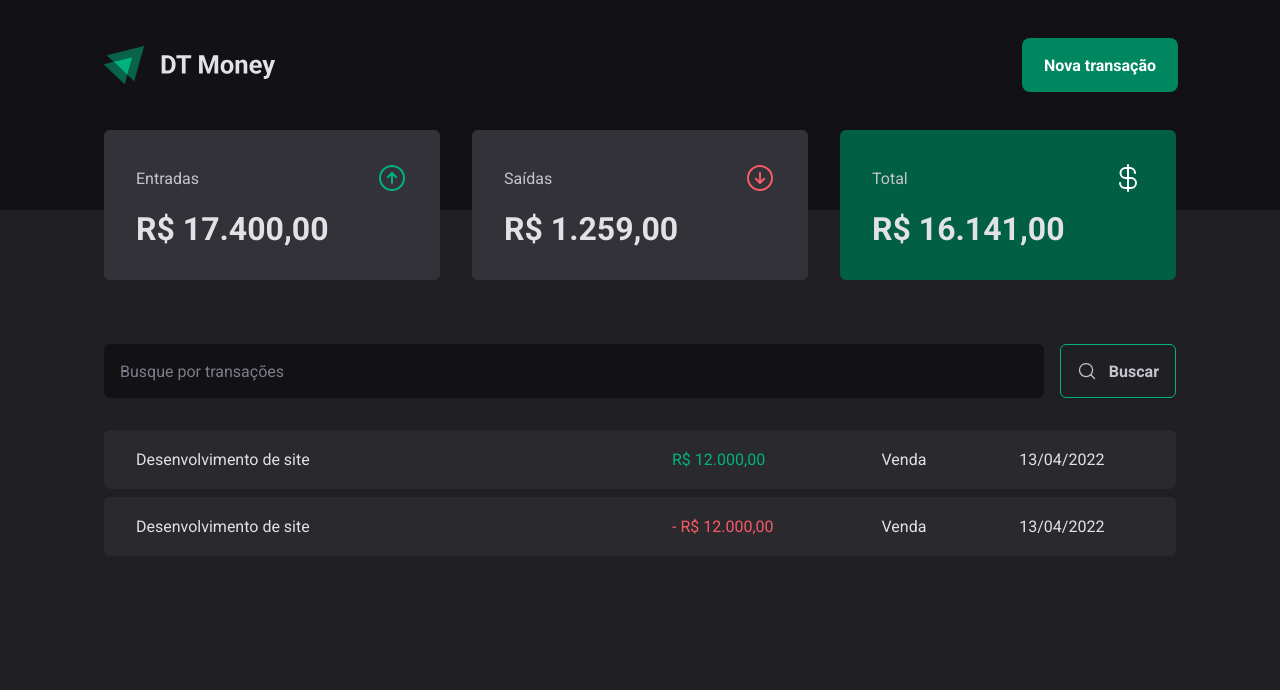
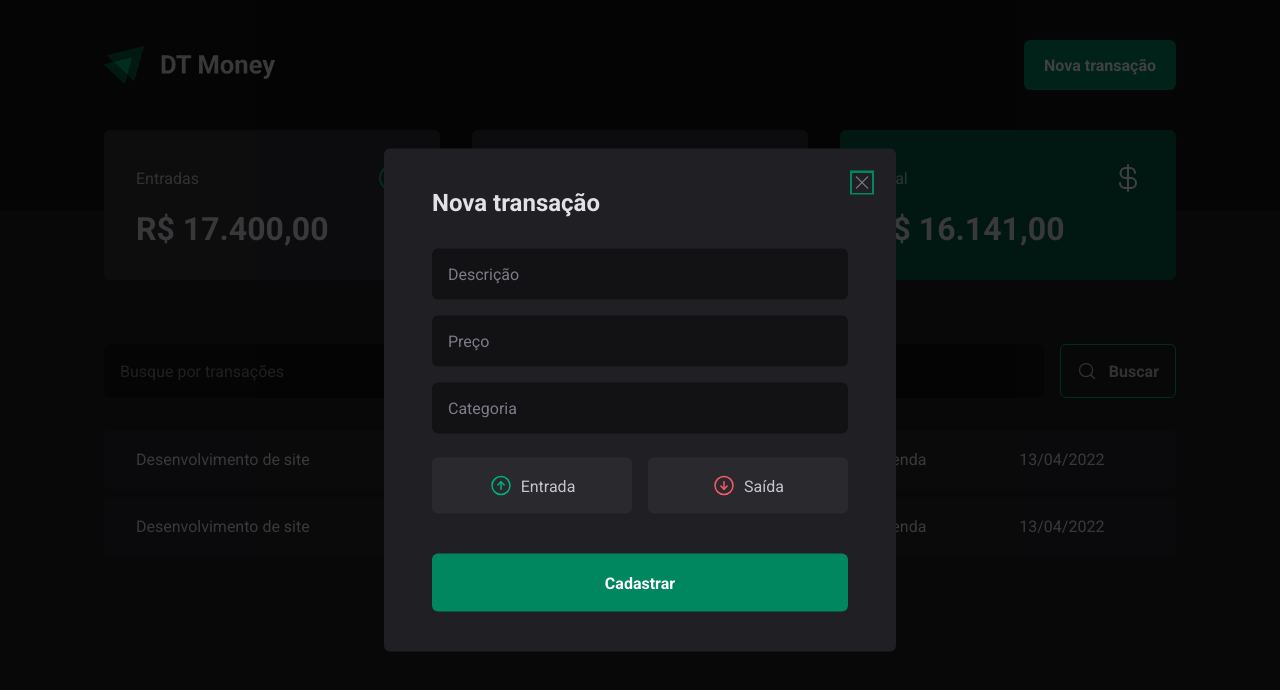
Before and after one commit to migyas/dt-money, a React (Vite) app: page / in a window 1280 px wide. Both pictures are taken after a click on the button "Nova transação". Shown: the top 690 px of the page. Built offline with nearby package versions, Linux system fonts and the light colour scheme.

Commit message:
feat: static application finished

```diff
--- a/package.json
+++ b/package.json
@@ -9,6 +9,8 @@
     "preview": "vite preview"
   },
   "dependencies": {
+    "@radix-ui/react-dialog": "^1.0.2",
+    "@radix-ui/react-radio-group": "^1.1.1",
     "phosphor-react": "^1.4.1",
     "react": "^18.2.0",
     "react-dom": "^18.2.0",
--- a/src/components/Header/index.tsx
+++ b/src/components/Header/index.tsx
@@ -1,12 +1,19 @@
+import * as Dialog from "@radix-ui/react-dialog";
 import { Container, Content, NewTransactionButton } from "./styles";
 import logoImg from "../../assets/logo.svg";
+import { NewTransactionModal } from "../NewTransactionModal";
 
 export function Header() {
   return (
     <Container>
       <Content>
         <img src={logoImg} alt="Logomarca do projeto" />
-        <NewTransactionButton>Nova transação</NewTransactionButton>
+        <Dialog.Root>
+          <Dialog.DialogTrigger asChild>
+            <NewTransactionButton>Nova transação</NewTransactionButton>
+          </Dialog.DialogTrigger>
+          <NewTransactionModal />
+        </Dialog.Root>
       </Content>
     </Container>
   );
--- /dev/null
+++ b/src/components/NewTransactionModal/index.tsx
@@ -0,0 +1,39 @@
+import * as Dialog from "@radix-ui/react-dialog";
+import { ArrowCircleDown, ArrowCircleUp, X } from "phosphor-react";
+import {
+  CloseButton,
+  Content,
+  Overlay,
+  TransactionType,
+  TransactionTypeButton,
+} from "./styles";
+
+export function NewTransactionModal() {
+  return (
+    <Dialog.Portal>
+      <Overlay />
+      <Content>
+        <Dialog.Title>Nova transação</Dialog.Title>
+        <CloseButton>
+          <X size={20} />
+        </CloseButton>
+        <form action="">
+          <input type="text" placeholder="Descrição" required />
+          <input type="number" placeholder="Preço" required />
+          <input type="text" placeholder="Categoria" required />
+          <TransactionType>
+            <TransactionTypeButton variant="income" value="income">
+              <ArrowCircleUp size={24} />
+              Entrada
+            </TransactionTypeButton>
+            <TransactionTypeButton variant="outcome" value="outcome">
+              <ArrowCircleDown size={24} />
+              Saída
+            </TransactionTypeButton>
+          </TransactionType>
+          <button type="submit">Cadastrar</button>
+        </form>
+      </Content>
+    </Dialog.Portal>
+  );
+}
--- /dev/null
+++ b/src/components/NewTransactionModal/styles.ts
@@ -0,0 +1,119 @@
+import styled from "styled-components";
+import * as Dialog from "@radix-ui/react-dialog";
+import * as RadioGroup from "@radix-ui/react-radio-group";
+
+export const Overlay = styled(Dialog.Overlay)`
+  position: fixed;
+  width: 100vw;
+  height: 100vh;
+  inset: 0;
+  background: rgba(0, 0, 0, 0.75);
+`;
+
+export const Content = styled(Dialog.Content)`
+  min-width: 32rem;
+  position: fixed;
+  border-radius: 6px;
+  padding: 2.5rem 3rem;
+  background: ${(props) => props.theme["gray-800"]};
+  top: 50%;
+  left: 50%;
+  transform: translate(-50%, -50%);
+
+  form {
+    margin-top: 2rem;
+    display: flex;
+    flex-direction: column;
+    gap: 1rem;
+
+    input {
+      border-radius: 6px;
+      border: 0;
+      background: ${(props) => props.theme["gray-900"]};
+      color: ${(props) => props.theme["gray-300"]};
+      padding: 1rem;
+
+      &::placeholder {
+        color: ${(props) => props.theme["gray-500"]};
+      }
+    }
+
+    button[type="submit"] {
+      height: 58px;
+      border: 0;
+      background: ${(props) => props.theme["green-500"]};
+      color: ${(props) => props.theme.white};
+      font-weight: bold;
+      padding: 0 1.25rem;
+      border-radius: 6px;
+      margin-top: 1.5rem;
+      cursor: pointer;
+
+      &:hover {
+        background: ${(props) => props.theme["green-700"]};
+        transition: background-color 0.2s;
+      }
+    }
+  }
+`;
+
+export const CloseButton = styled(Dialog.Close)`
+  position: absolute;
+  background: transparent;
+  top: 1.5rem;
+  right: 1.5rem;
+  line-height: 0;
+  cursor: pointer;
+  color: ${(props) => props.theme["gray-500"]};
+  border: 0;
+`;
+
+export const TransactionType = styled(RadioGroup.Root)`
+  display: grid;
+  grid-template-columns: repeat(2, 1fr);
+  gap: 1rem;
+  margin-top: 0.5rem;
+`;
+
+interface TransactionTypeButtonProps {
+  variant: "income" | "outcome";
+}
+
+export const TransactionTypeButton = styled(
+  RadioGroup.Item
+)<TransactionTypeButtonProps>`
+  background: ${(props) => props.theme["gray-700"]};
+  padding: 1rem;
+  display: flex;
+  align-items: center;
+  justify-content: center;
+  gap: 0.5rem;
+  border-radius: 6px;
+  cursor: pointer;
+  border: 0;
+  color: ${(props) => props.theme["gray-300"]};
+
+  svg {
+    color: ${(props) =>
+      props.variant === "income"
+        ? props.theme["green-300"]
+        : props.theme["red-300"]};
+  }
+
+  &[data-state="unchecked"]:hover {
+    transition: background-color 0.2s;
+    background: ${(props) => props.theme["gray-600"]};
+  }
+
+  &[data-state="checked"] {
+    color: ${(props) => props.theme.white};
+    background: ${(props) =>
+      props.variant === "income"
+        ? props.theme["green-500"]
+        : props.theme["red-500"]};
+
+    svg {
+      color: ${(props) => props.theme.white};
+    }
+  }
+`;
```
Also changed, not shown: 1 other file (tests, documents, lock files or other folders).
